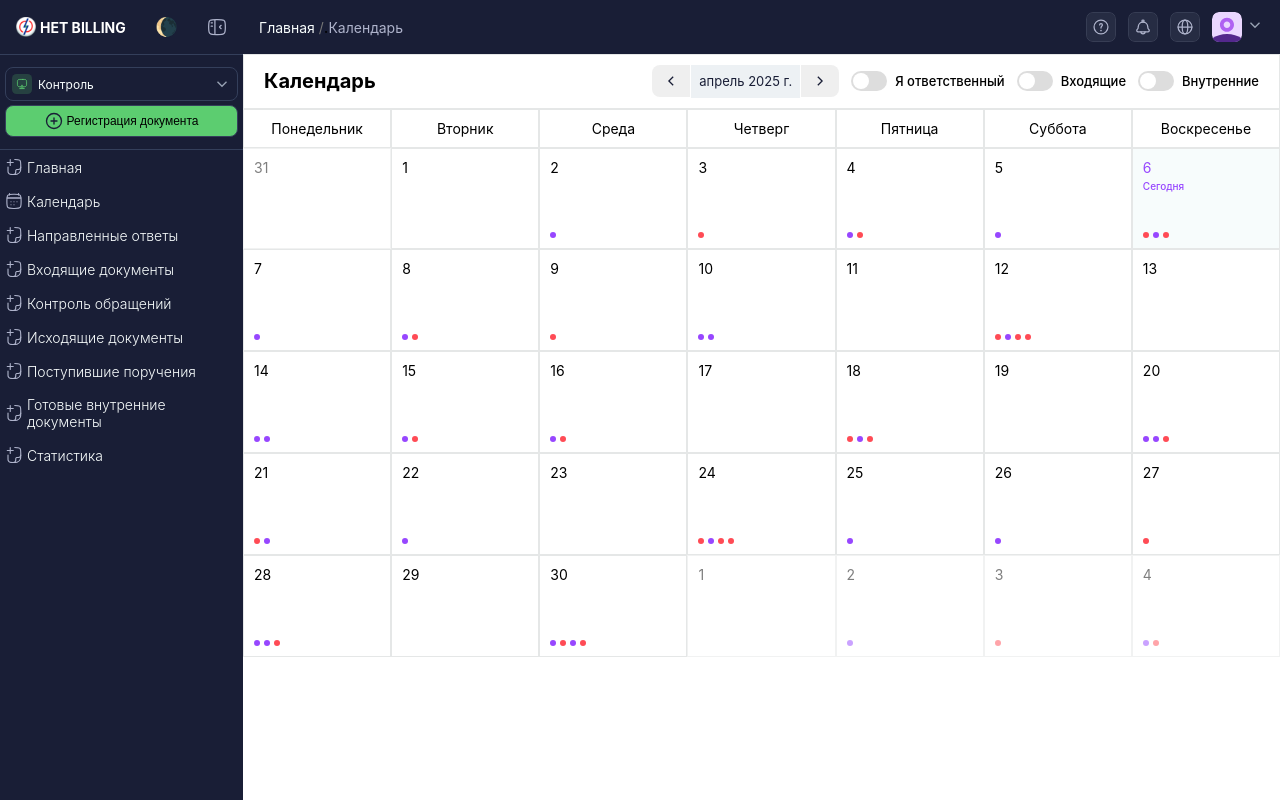
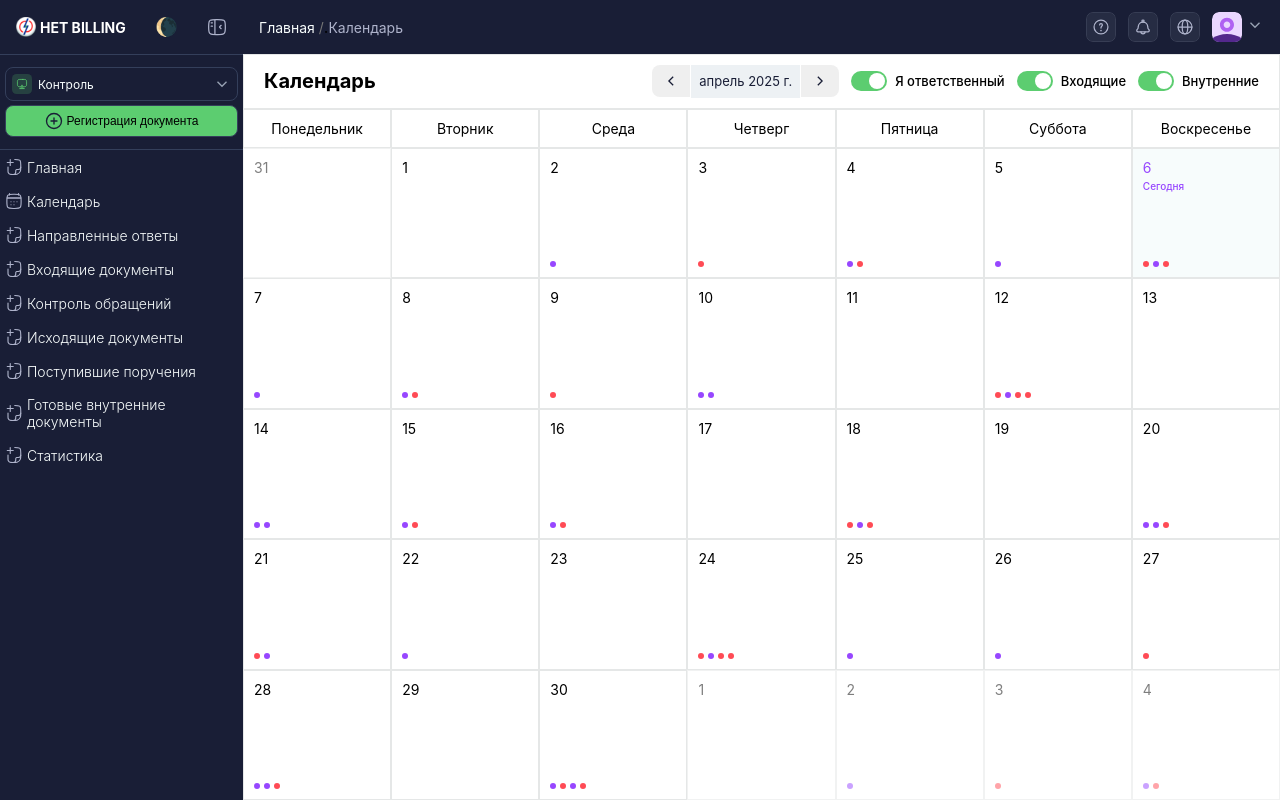
Before and after one commit to azimjon01/net-billing, a React (Vite) app: page /calendar in a window 1280 px wide. Built offline with nearby package versions, Linux system fonts and the light colour scheme.

Commit message:
last commit

```diff
--- a/src/components/ui/calendar/Calendar.styles.ts
+++ b/src/components/ui/calendar/Calendar.styles.ts
@@ -1,6 +1,7 @@
 import styled from "@emotion/styled";
 
 export const CalendarContainer = styled.div({
+  height: "100%",
   display: "flex",
   flexDirection: "column",
 });
@@ -61,11 +62,14 @@ export const YearText = styled.p((props) => ({
 export const Grid = styled.div({
   display: "flex",
   flexDirection: "column",
+  flex: 1,
+  overflow: "hidden",
 });
 
 export const WeekdayRow = styled.div({
   display: "grid",
   gridTemplateColumns: "repeat(7,1fr)",
+  gridTemplateRows: "1fr",
 });
 
 export const WeekdayCell = styled.div((props) => ({
@@ -80,8 +84,10 @@ export const WeekdayCell = styled.div((props) => ({
 }));
 
 export const WeekRow = styled.div({
+  height: "100%",
   display: "grid",
   gridTemplateColumns: "repeat(7,1fr)",
+  gridTemplateRows: "1fr",
 });
 
 export const DayCell = styled.div<{ isToday: boolean; dim: boolean }>(
@@ -91,7 +97,6 @@ export const DayCell = styled.div<{ isToday: boolean; dim: boolean }>(
     border: props.theme.borders.border,
     color: props.isToday ? "#9747FF" : props.theme.colors.text,
     padding: 10,
-    minHeight: 101.9,
     display: "flex",
     flexDirection: "column",
     justifyContent: "space-between",
--- a/src/components/ui/responsible-toggle/ResponsibleToggle.tsx
+++ b/src/components/ui/responsible-toggle/ResponsibleToggle.tsx
@@ -21,7 +21,7 @@ interface ResponsibleToggleProps {
 const ResponsibleToggle = ({
   disabled = false,
   checked,
-  defaultChecked = false,
+  defaultChecked = true,
   onChange,
   size = "md",
   variant = "primary",
```
